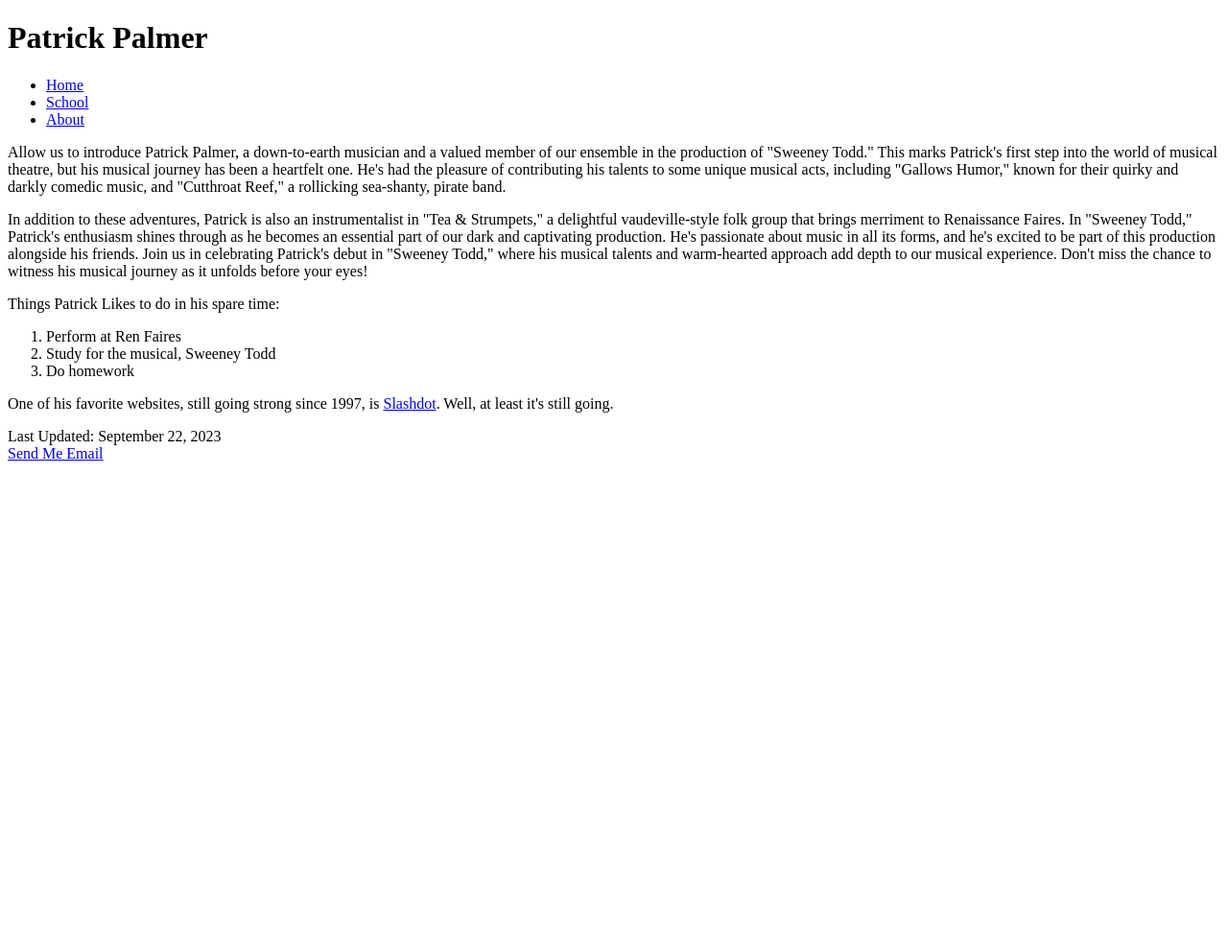
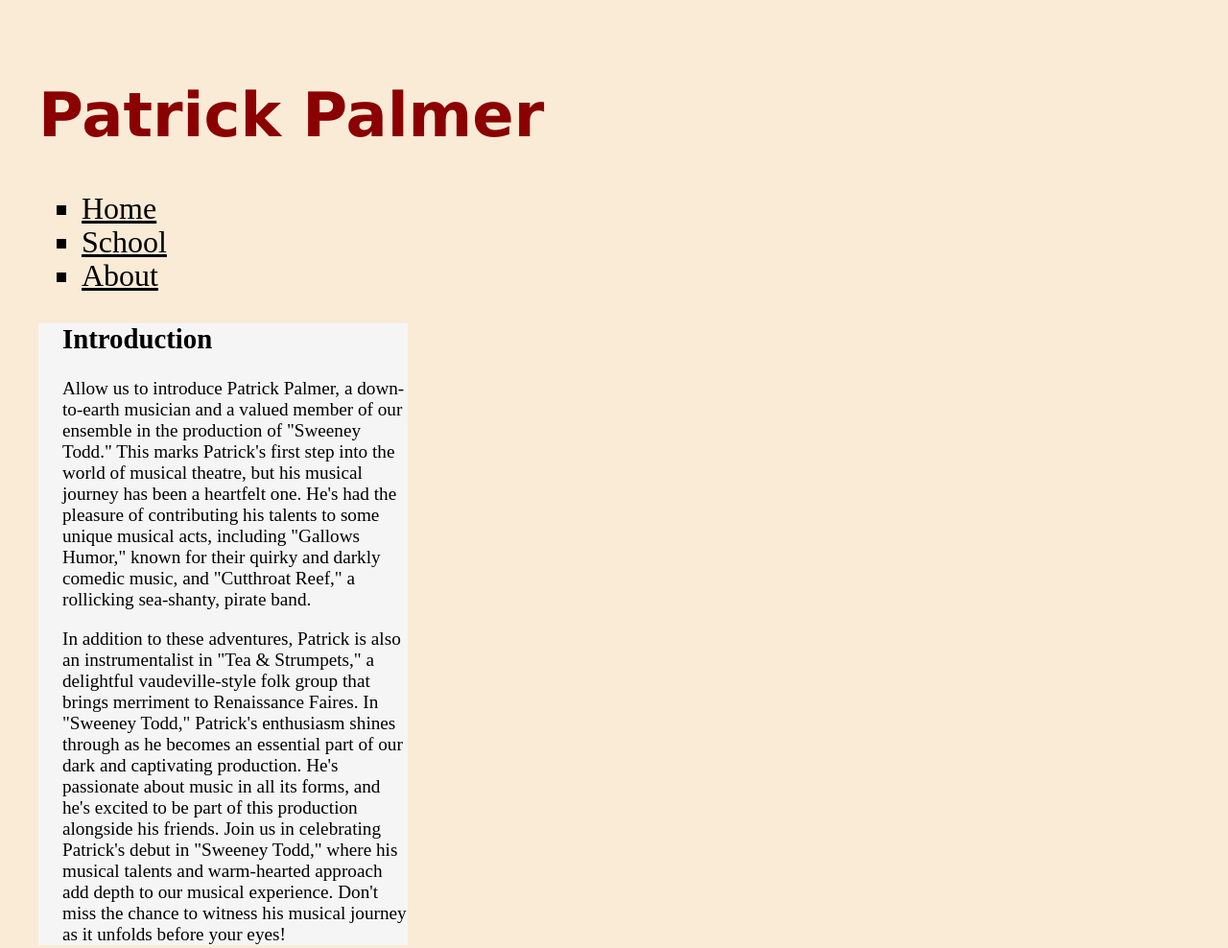
Before and after one commit to PatrickOPalmer/CIS-132, a plain HTML site: page index.html in a window 1280 px wide. Shown: the top 988 px of the page at 96% size. Before the commit the page ends 800 px from the top, so only its background shows below. Drawn offline with Linux system fonts and the light colour scheme.

Commit message:
Project 1-3

```diff
--- a/index.html
+++ b/index.html
@@ -3,9 +3,12 @@
 <head>
     <meta charset="UTF-8">
     <title>Patrick Palmer - Information</title>
+    <link rel="stylesheet" href="styles.css">
 </head>
 <body>
+    <header>
     <h1>Patrick Palmer</h1>
+    </header>
 
     <nav>
     <ul>
@@ -14,24 +17,44 @@
         <li><a href="about.html">About</a></li>
     </ul>
     </nav>
+    <section>
+    <h2>Introduction</h2>
+    <p>Allow us to introduce Patrick Palmer, a down-to-earth musician and a
+        valued member of our ensemble in the production of "Sweeney Todd."
+        This marks Patrick's first step into the world of musical theatre,
+        but his musical journey has been a heartfelt one. He's had the
+        pleasure of contributing his talents to some unique musical acts,
+        including "Gallows Humor," known for their quirky and darkly comedic music,
+        and "Cutthroat Reef," a rollicking sea-shanty, pirate band.</p>
 
-    <p>Allow us to introduce Patrick Palmer, a down-to-earth musician and a valued member of our ensemble in the production of "Sweeney Todd." This marks Patrick's first step into the world of musical theatre, but his musical journey has been a heartfelt one. He's had the pleasure of contributing his talents to some unique musical acts, including "Gallows Humor," known for their quirky and darkly comedic music, and "Cutthroat Reef," a rollicking sea-shanty, pirate band.</p>
+    <p>In addition to these adventures, Patrick is also an instrumentalist
+        in "Tea &amp; Strumpets," a delightful vaudeville-style folk group
+        that brings merriment to Renaissance Faires. In "Sweeney Todd,"
+        Patrick's enthusiasm shines through as he becomes an essential
+        part of our dark and captivating production. He's passionate about
+        music in all its forms, and he's excited to be part of this production
+        alongside his friends. Join us in celebrating Patrick's debut in
+        "Sweeney Todd," where his musical talents and warm-hearted approach
+        add depth to our musical experience.
+        Don't miss the chance to witness his musical journey as it unfolds before your eyes!</p>
+    </section>
 
-    <p>In addition to these adventures, Patrick is also an instrumentalist in "Tea &amp; Strumpets," a delightful vaudeville-style folk group that brings merriment to Renaissance Faires. In "Sweeney Todd," Patrick's enthusiasm shines through as he becomes an essential part of our dark and captivating production. He's passionate about music in all its forms, and he's excited to be part of this production alongside his friends. Join us in celebrating Patrick's debut in "Sweeney Todd," where his musical talents and warm-hearted approach add depth to our musical experience. Don't miss the chance to witness his musical journey as it unfolds before your eyes!</p>
-
-
-
-    <p>Things Patrick Likes to do in his spare time:</p>
+    <section>
+    <h2>Things Patrick Likes to do in his spare time:</h2>
     <ol>
         <li>Perform at Ren Faires</li>
         <li>Study for the musical, Sweeney Todd</li>
         <li>Do homework</li>
     </ol>
 
-    <p>One of his favorite websites, still going strong since 1997, is <a href="http://slashdot.org/">Slashdot</a>. Well, at least it's still going.</p>
+    <p>One of his favorite websites, still going strong since 1997, is
+        <a href="http://slashdot.org/">Slashdot</a>. Well, at least it's still going.</p>
+    </section>
 
-
-    <footer>Last Updated: September 22, 2023<br><a href="mailto:dieppe@gmail.com">Send Me Email</a>
+    <footer>
+        <br>
+        Last Updated: October 1, 2023<br>
+        <a href="mailto:dieppe@gmail.com">Send Me Email</a>
     </footer>
 </body>
 </html>
--- /dev/null
+++ b/styles.css
@@ -0,0 +1,51 @@
+
+body {
+    background-color: antiquewhite;
+    padding: 2em;
+
+}
+
+header {
+    font-size: 200%;
+    font-family:Verdana, Geneva, Tahoma, sans-serif;
+}
+
+h1 {
+    font-size: 200%;
+    color: darkred;
+}
+
+h2 {
+    font-size: 150%;
+}
+
+nav > ul {
+    line-height: 1.1em;
+    list-style-type: square;
+    padding-left: 45px;
+    font-size: 2em;
+}
+
+a:hover, a:active {
+    color: red;
+}
+
+a:link, a:visited {
+    color: rgb(209, 134, 49);
+}
+
+a:link {
+    color:black;
+}
+
+footer {
+    color: gray;
+    background-color: lightgray;
+}
+
+section {
+    background-color: whitesmoke;
+    width: 30%;
+    font-size: 1.2em;
+    padding-left: 25px;
+}
```
Also changed, not shown: about.html (+14 -0 lines).
